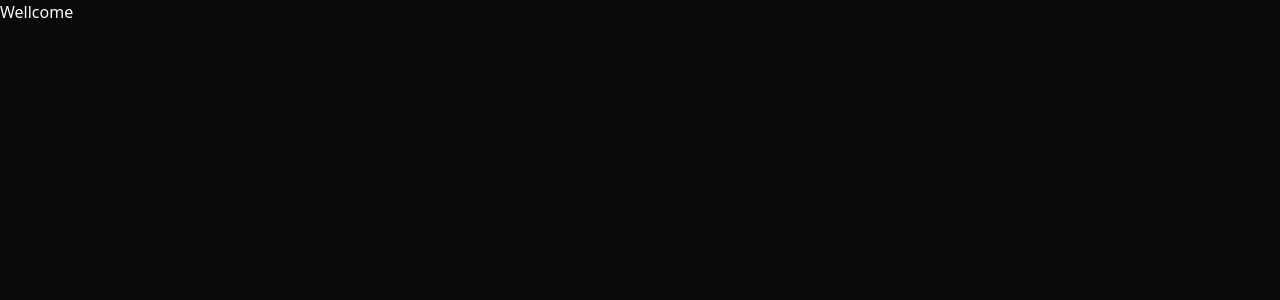
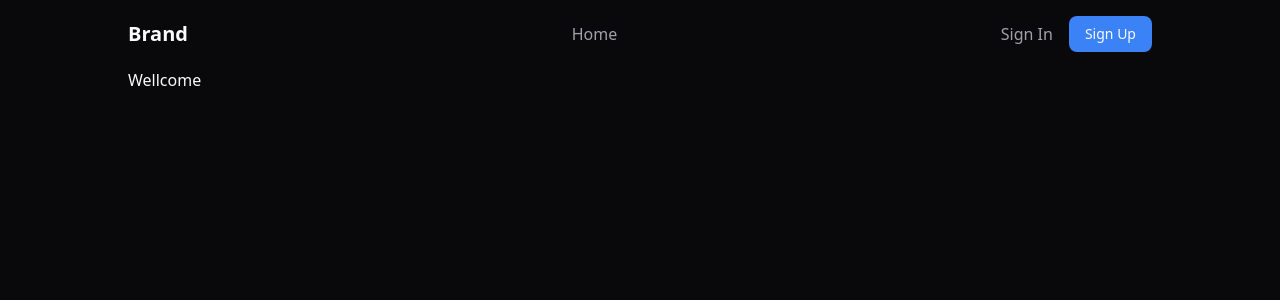
Before and after one commit to bannednull/next-started, a Next.js app: page / in a window 1280 px wide. Shown: the top 300 px of the page. Built offline with nearby package versions, Linux system fonts and the light colour scheme.

Commit message:
header ui home page

```diff
--- a/app/page.tsx
+++ b/app/page.tsx
@@ -1,7 +1,40 @@
+import Link from 'next/link';
+
+const routes = [
+  {
+    title: 'Home',
+    path: '/',
+  },
+];
+
 export default function Home() {
   return (
-    <main>
-      <h1>Wellcome</h1>
-    </main>
+    <>
+      <header>
+        <nav className="mx-auto flex max-w-screen-lg items-center justify-between gap-4 py-4 text-muted-foreground">
+          <h1 className="text-xl font-bold text-foreground">Brand</h1>
+          <ul className="mx-auto flex items-center gap-1">
+            {routes.map(({ title, path }, index) => (
+              <li key={index} className="hover:text-foreground">
+                <Link href={path}>{title}</Link>
+              </li>
+            ))}
+          </ul>
+          <Link href="/signin" className="hover:text-foreground">
+            Sign In
+          </Link>
+          <Link
+            className="rounded-lg bg-blue-500 p-2 px-4 text-sm text-white hover:bg-blue-700 dark:text-foreground"
+            href="/signup"
+          >
+            Sign Up
+          </Link>
+        </nav>
+      </header>
+
+      <main className="mx-auto max-w-screen-lg">
+        <p>Wellcome</p>
+      </main>
+    </>
   );
 }
```
